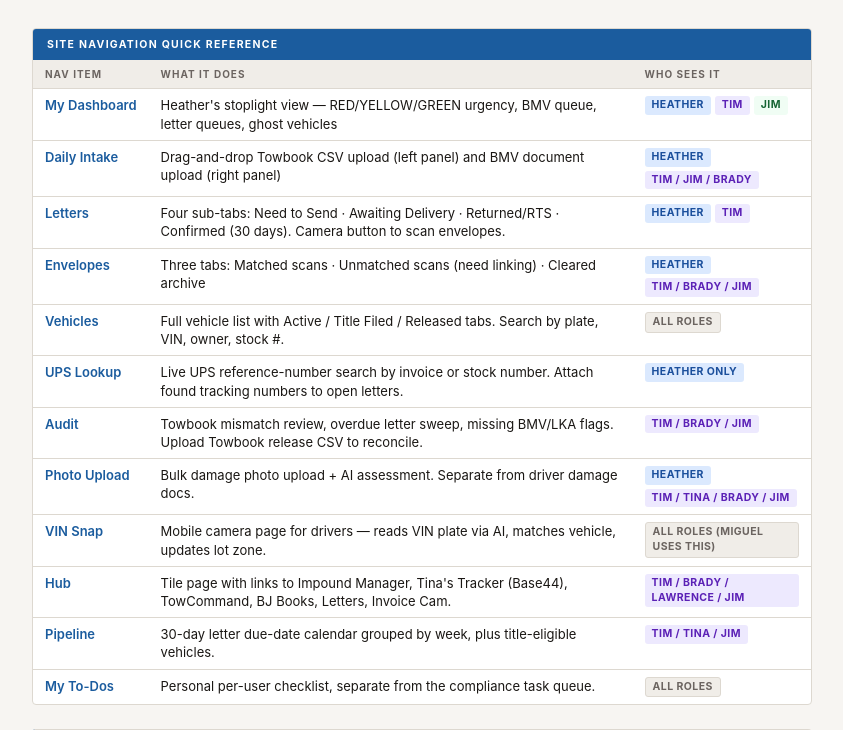
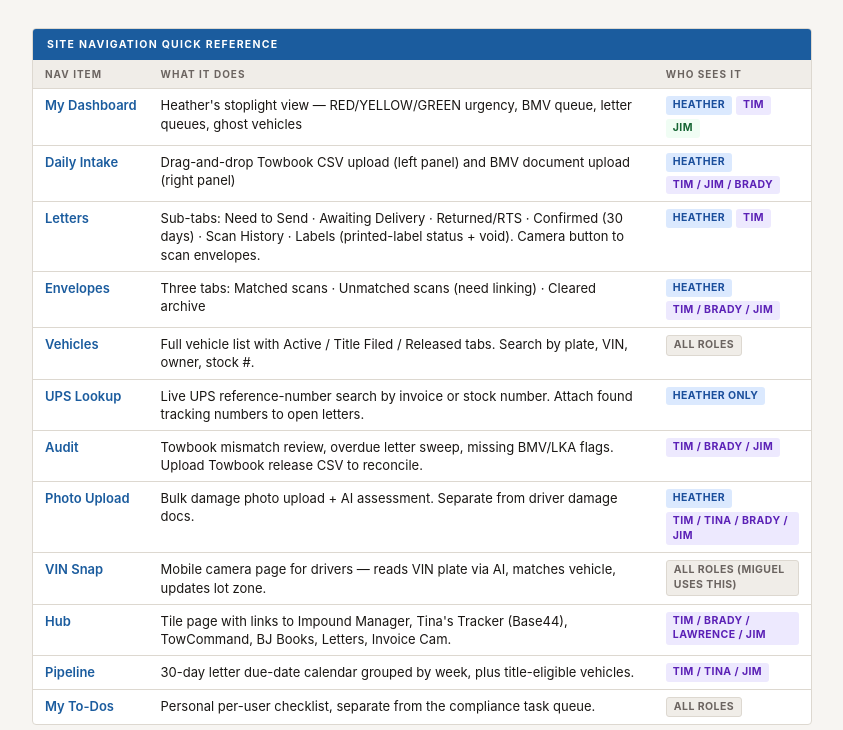
Before and after one commit to timjr4301/impound-manager, a Flask app: page /guides/letter-workflow in a window 1280 px wide. Shown: the part 200-930 px from the top of the page, without its empty margins (218-1061 px from the left). Run offline with Flask 3, Linux system fonts and the light colour scheme; a user stored in the database is signed in; some libraries are stand-ins or nearby versions.

Commit message:
Guides: document Returned to Sender round-restart and the Labels/void tab
- Letter workflow guide: RTS note now points at the Returned to Sender button
  (date + envelope photo -> automatic Round 2 restart) instead of the old
  Restart Letter Clock workaround; added a Labels-tab note explaining label
  billing (billed on first scan) and auto-void of orphaned labels; Letters
  page sub-tab list updated.
- Heather guide: Returned to Sender step added to the Certified Letter
  Timeline section.

Co-Authored-By: Claude Fable 5 <noreply@anthropic.com>

```diff
--- a/templates/guides/heather-guide.html
+++ b/templates/guides/heather-guide.html
@@ -356,6 +356,7 @@
         <div class="caption">Certified Letter Timeline — shows Letter 1 sent date, due date, and Confirm Delivery button</div>
       </div>
       <p>When a letter has been delivered, click <strong>Confirm Delivery</strong> and enter the date. Letter 2 won't show until Letter 1 is marked sent.</p>
+      <p>If a letter comes back in the mail instead, click the red <strong>Returned to Sender</strong> button next to Confirm Delivery: enter the date it came back and take a photo of the envelope (saved as evidence). The letter process <strong>restarts automatically as Round 2</strong> — the old letters move to history and a fresh Letter 1 appears with a new due date. Fix the owner's address before sending it.</p>
     </div>
 
     <div class="step">
--- a/templates/guides/letter-workflow-guide.html
+++ b/templates/guides/letter-workflow-guide.html
@@ -373,7 +373,7 @@ details.section[open] .sec-arrow { transform: rotate(180deg); }
           </tr>
           <tr>
             <td class="nav-label">Letters</td>
-            <td>Four sub-tabs: Need to Send · Awaiting Delivery · Returned/RTS · Confirmed (30 days). Camera button to scan envelopes.</td>
+            <td>Sub-tabs: Need to Send · Awaiting Delivery · Returned/RTS · Confirmed (30 days) · Scan History · Labels (printed-label status + void). Camera button to scan envelopes.</td>
             <td><div class="nav-who"><span class="role role-h">Heather</span><span class="role role-t">Tim</span></div></td>
           </tr>
           <tr>
@@ -703,7 +703,9 @@ details.section[open] .sec-arrow { transform: rotate(180deg); }
         </ul>
       </div>
 
-      <div class="note"><strong>RTS (Return to Sender):</strong> If UPS refresh detects a letter came back, it sets an RTS flag. Use the <strong>"Restart Letter Clock"</strong> button on the vehicle detail page after correcting the address.</div>
+      <div class="note"><strong>RTS (Return to Sender):</strong> If UPS refresh detects a letter came back, it sets an RTS flag (red). When the envelope physically arrives back, open the vehicle detail page and click <strong>"Returned to Sender"</strong> next to Confirm Delivery: enter the date it came back and snap a photo of the envelope (kept as refund/compliance evidence). This <strong>restarts the letter process automatically</strong> — the old letters move to history, a fresh <strong>Round 2 Letter 1</strong> is created with a new due date, and the timeline shows a "Round 2" badge. Correct the address before sending the new Letter 1. <em>(The older "Restart Letter Clock" button still exists for date corrections, but returned mail should use the Returned to Sender button — it keeps the paper trail and the letter gate consistent.)</em></div>
+
+      <div class="note"><strong>Labels tab (Letters page):</strong> shows every UPS label printed in the last 90 days with its status. UPS only bills a label when the package is first scanned — but labels that will never ship (a letter that was replaced after an RTS restart, a reprint) should be <strong>voided</strong> so they can't ever be billed. Labels stranded on replaced letters are voided <strong>automatically</strong> by the nightly UPS poll; anything marked "Never scanned" is a judgment call — check the envelope isn't just sitting in the outbox before voiding.</div>
     </div>
   </details>
 
```
